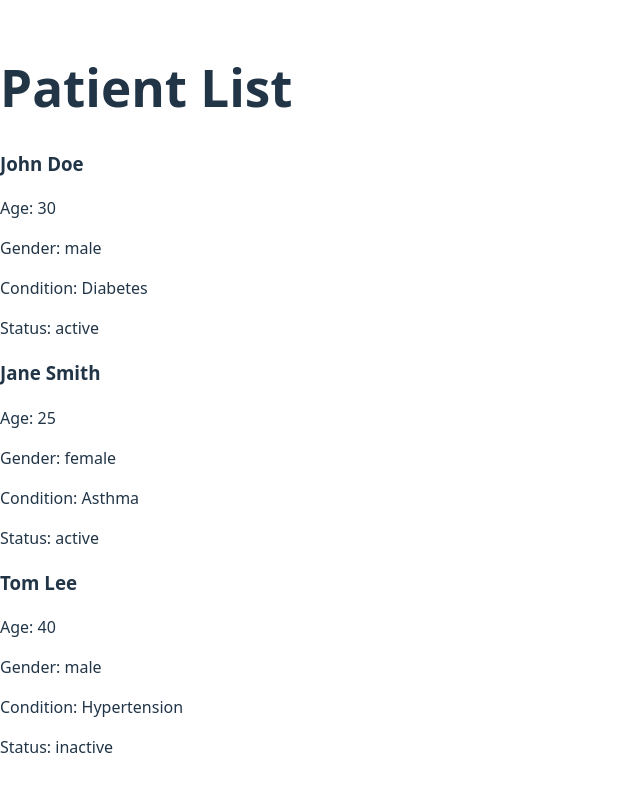
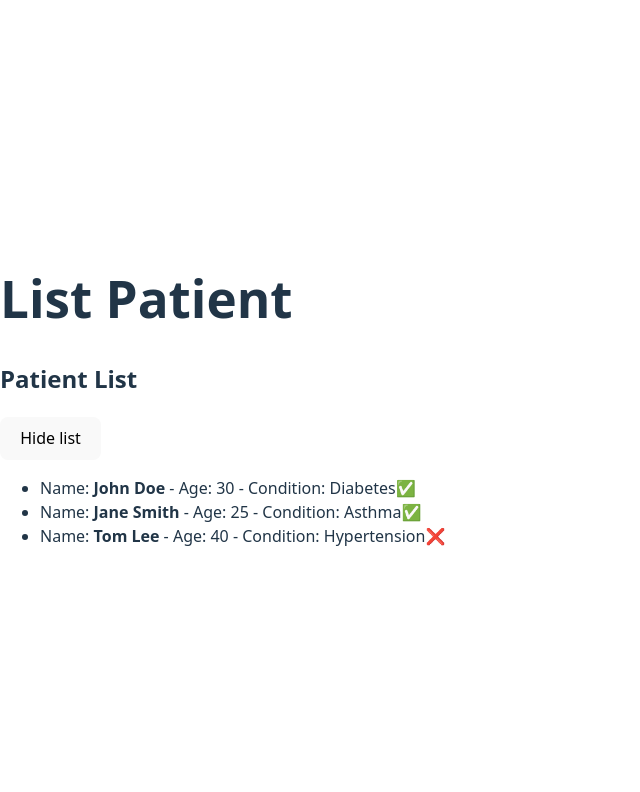
Before and after one commit to viet30701via/ERM-Hospital, a React (Vite) app in the folder Week3/frontend/emr-frontend/: page / in a window 1280 px wide. Shown: the top 792 px of the page, without its empty margins (0-640 px from the left). Built offline with nearby package versions, Linux system fonts and the light colour scheme.

Commit message:
setup react type script project, hardcode 3 patient(done)

```diff
--- a/Week3/frontend/emr-frontend/src/App.tsx
+++ b/Week3/frontend/emr-frontend/src/App.tsx
@@ -1,52 +1,12 @@
-import PatientCard from "../src/components/PatientCart";
-import type { Patient } from "./models/Patient";
-import { Role, PatientStatus } from "./models/Type";
+import PatientList from "./components/PatientList";
 
 function App() {
-  const patients: Patient[] = [
-    {
-      id: "1",
-      name: "John Doe",
-      age: 30,
-      gender: "male",
-      role: Role.Patient,
-      conditions: "Diabetes",
-      status: PatientStatus.Active,
-      medicalRecord: []
-    },
-    {
-      id: "2",
-      name: "Jane Smith",
-      age: 25,
-      gender: "female",
-      role: Role.Patient,
-      conditions: "Asthma",
-      status: PatientStatus.Active,
-      medicalRecord: []
-
-    },
-    {
-      id: "3",
-      name: "Tom Lee",
-      age: 40,
-      gender: "male",
-      role: Role.Patient,
-      conditions: "Hypertension",
-      status: PatientStatus.Inactive,
-      medicalRecord: []
-
-    },
-  ];
-
   return (
     <div>
-      <h1>Patient List</h1>
-
-      {patients.map((p) => (
-        <PatientCard key={p.id} patient={p} />
-      ))}
+      <h1>List Patient</h1>
+      <PatientList/>
     </div>
-  );
+  )
 }
 
 export default App;
--- /dev/null
+++ b/Week3/frontend/emr-frontend/src/components/PatientList.tsx
@@ -0,0 +1,74 @@
+import {useState } from "react";
+import  type { Patient } from "../models/Patient";
+import  { Role, PatientStatus } from "../models/Type";
+
+//list patient
+const initialPatient : Patient [] = [
+    {
+        id: "1",
+        name: "John Doe",
+        age: 30,
+        gender: "male",
+        role: Role.Patient,
+        conditions: "Diabetes",
+        status: PatientStatus.Active,
+        medicalRecord: []
+    },
+    {
+        id: "2",
+        name: "Jane Smith",
+        age: 25,
+        gender: "female",
+        role: Role.Patient,
+        conditions: "Asthma",
+        status: PatientStatus.Active,
+        medicalRecord: []
+
+    },
+    {
+        id: "3",
+        name: "Tom Lee",
+        age: 40,
+        gender: "male",
+        role: Role.Patient,
+        conditions: "Hypertension",
+        status: PatientStatus.Inactive,
+        medicalRecord: []
+
+    },
+];
+
+export default function PatientList()
+{
+    //List patients
+    const [patients] = useState<Patient[]>(initialPatient);
+    //Show/Hide list
+    const [showList,setShowList] = useState<boolean>(true);
+    //Loading state
+    const [loading] = useState<boolean>(false);
+
+    return(
+        <div>
+            <h2>Patient List</h2>
+
+            <button onClick={() => setShowList(prev => !prev)}>
+            {showList? "Hide list" : "ShowList"}
+            </button>
+            {loading && <p>Loading....</p>}
+            {showList && (
+            <ul>
+                {patients.map(patient => (
+                    <li key={patient.id}>
+                        Name: <strong>{patient.name}</strong> -
+                        Age: {patient.age} -
+                        Condition: {patient.conditions}
+                        {(patient.status as string) === "Active" ? "✅" : "❌"}
+                    </li>
+                ))}
+            </ul>
+        )}
+        </div>
+
+
+    )
+}
--- a/Week3/frontend/emr-frontend/src/models/Type.ts
+++ b/Week3/frontend/emr-frontend/src/models/Type.ts
@@ -6,6 +6,6 @@ export enum Role {
 export type Gender = "male" | "female" | "other";
 
 export enum PatientStatus {
-  Active = "active",
-  Inactive = "inactive",
+  Active = "Active",
+  Inactive = "Inactive",
 }
```
Also changed, not shown: 2 other files (tests, documents, lock files or other folders).
